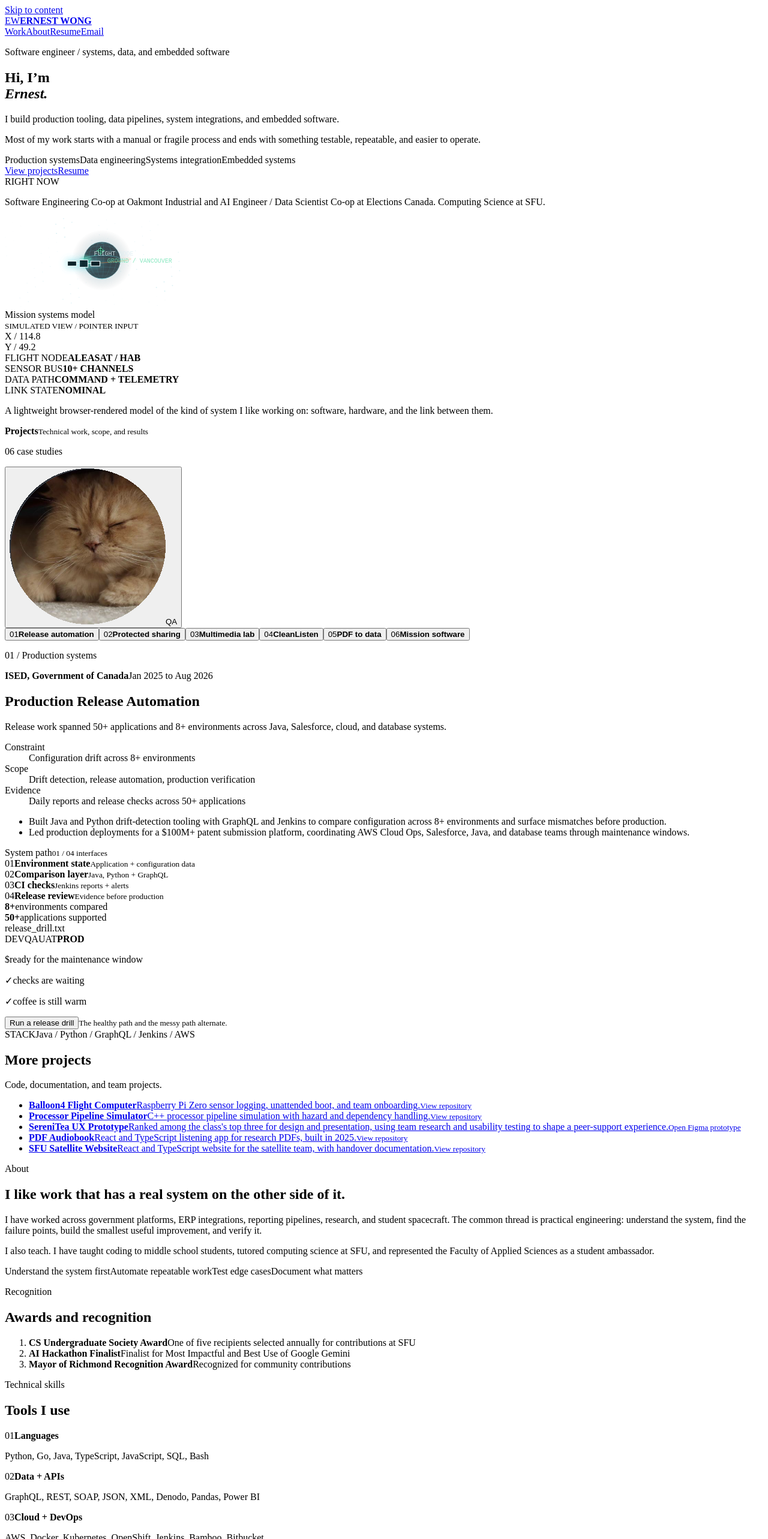
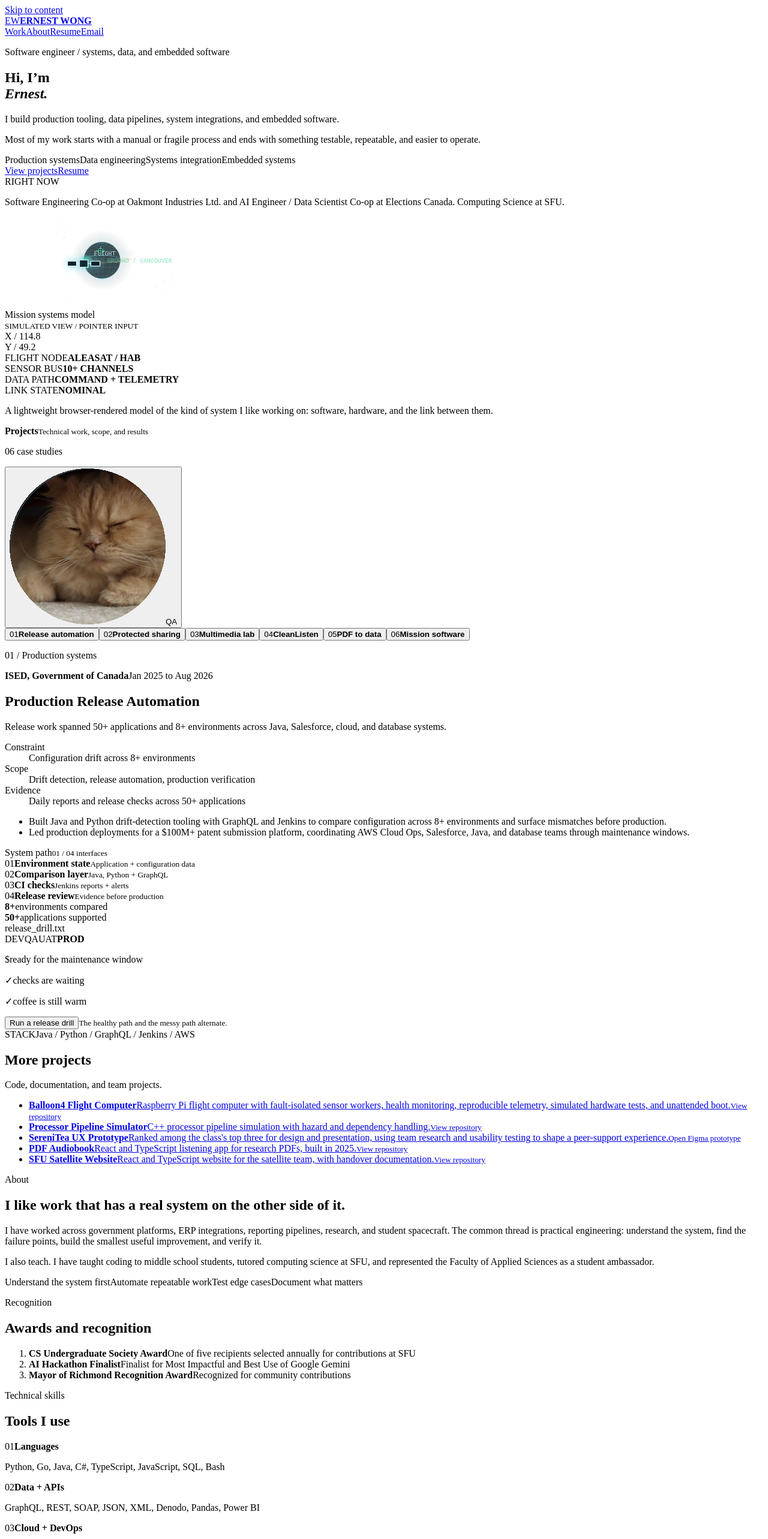
Before and after one commit to jumiknows/portfolio, a React (Vite) app: page / in a window 1280 px wide. Shown: the top 2566 px of the page at 60% size. Built offline with nearby package versions, Linux system fonts and the light colour scheme; the HTML template or start-up script is replaced by a standard one.

Commit message:
content: sync portfolio and resume

```diff
--- a/src/content.ts
+++ b/src/content.ts
@@ -27,14 +27,14 @@ export const links = {
   email: 'mailto:ernest_wong@sfu.ca',
   github: 'https://github.com/jumiknows',
   linkedin: 'https://www.linkedin.com/in/jumiknows/',
-  resume: './resume.html',
+  resume: './resume.pdf',
 } as const
 
 export const profile = {
   eyebrow: 'Software engineer / systems, data, and embedded software',
   lead: 'I build production tooling, data pipelines, system integrations, and embedded software.',
   note: 'Most of my work starts with a manual or fragile process and ends with something testable, repeatable, and easier to operate.',
-  current: 'Software Engineering Co-op at Oakmont Industrial and AI Engineer / Data Scientist Co-op at Elections Canada. Computing Science at SFU.',
+  current: 'Software Engineering Co-op at Oakmont Industries Ltd. and AI Engineer / Data Scientist Co-op at Elections Canada. Computing Science at SFU.',
   focusAreas: [
     'Production systems',
     'Data engineering',
@@ -150,13 +150,13 @@ export const projects: Project[] = [
     tools: ['Python', 'scikit-learn', 'Pandas', 'Pytest'],
     system: [
       { label: 'PDF input', detail: 'Extracted document lines' },
-      { label: 'Features', detail: 'Text + layout signals' },
+      { label: 'Features', detail: 'TF-IDF text features' },
       { label: 'Classifier', detail: 'KEEP or DROP' },
       { label: 'Output', detail: 'Cleaner listening copy' },
     ],
     constraint: 'Remove page noise without changing the research',
     ownership: 'Training pipeline, classifier, CLI workflow, tests',
-    verification: '91.2% accuracy and 89.7% KEEP F1',
+    verification: 'Prototype: 91.2% accuracy and 89.7% KEEP F1',
     links: [{ label: 'View code', href: 'https://github.com/jumiknows/CleanListen' }],
   },
   {
@@ -192,7 +192,7 @@ export const projects: Project[] = [
     tab: 'Mission software',
     label: '06 / Embedded + mission',
     organization: 'UBC Orbit + SFU SAT',
-    dates: 'Sep 2023 to Aug 2026',
+    dates: 'Sep 2023 to Sep 2026',
     title: 'ALEASAT Mission Software',
     intro:
       'Spacecraft and high-altitude systems need telemetry and command software that remains useful when hardware is remote and recovery options are limited.',
@@ -226,7 +226,7 @@ export const projects: Project[] = [
 export const otherProjects = [
   {
     title: 'Balloon4 Flight Computer',
-    description: 'Raspberry Pi Zero sensor logging, unattended boot, and team onboarding.',
+    description: 'Raspberry Pi flight computer with fault-isolated sensor workers, health monitoring, reproducible telemetry, simulated hardware tests, and unattended boot.',
     href: 'https://github.com/jumiknows/Balloon4-Flight-Computer',
     action: 'View repository',
   },
@@ -286,7 +286,7 @@ export const skills = {
   eyebrow: 'Technical skills',
   heading: 'Tools I use',
   groups: [
-    { label: 'Languages', value: 'Python, Go, Java, TypeScript, JavaScript, SQL, Bash' },
+    { label: 'Languages', value: 'Python, Go, Java, C#, TypeScript, JavaScript, SQL, Bash' },
     { label: 'Data + APIs', value: 'GraphQL, REST, SOAP, JSON, XML, Denodo, Pandas, Power BI' },
     { label: 'Cloud + DevOps', value: 'AWS, Docker, Kubernetes, OpenShift, Jenkins, Bamboo, Bitbucket' },
     { label: 'Testing + Tools', value: 'Pytest, JUnit, Selenium, Cypress, Postman, Figma, Maven, Poetry' },
```
